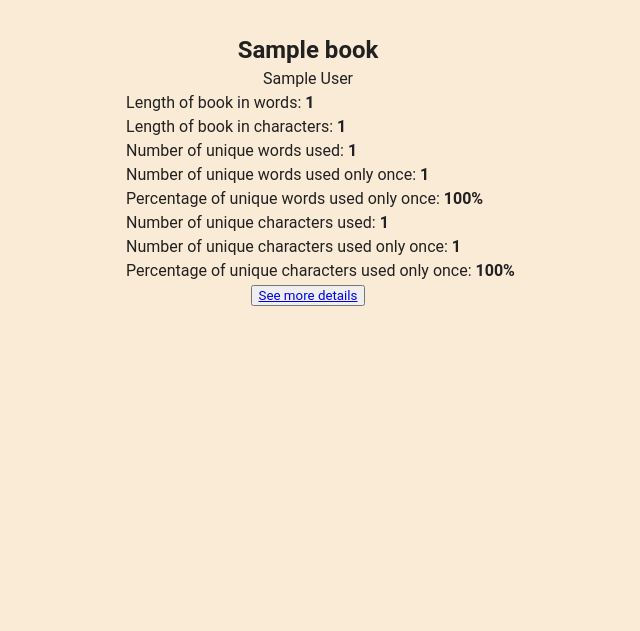
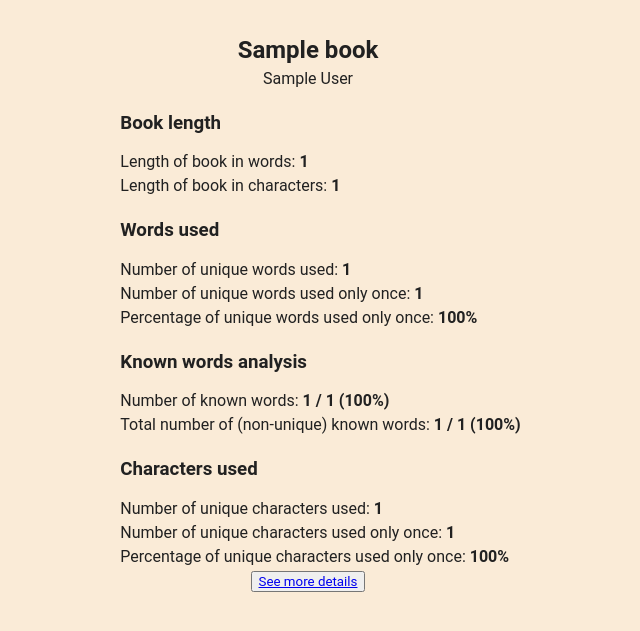
Before and after one commit to christofferaakre/japanese-ebook-analysis, a Flask app: template templates/books.html in a window 1280 px wide. Shown: the part 27-658 px from the top of the page, without its empty margins (352-992 px from the left). Run offline with Flask 2, Linux system fonts and the light colour scheme; the template is opened without the code that fills it: most values are stand-ins (such as "Sample title", 1, 10 or a date in 2020).

Commit message:
Added known words information to UI and cleaned up the UI a bit

```diff
--- a/static/css/books.css
+++ b/static/css/books.css
@@ -22,7 +22,7 @@
 }
 
 .cover-image {
-    height: 200px;
+    height: 500px;
 }
 
 .book-container {
--- a/templates/books.html
+++ b/templates/books.html
@@ -26,31 +26,59 @@
                 <img class="cover-image" src="{{ url_for('static', filename='../' + book.image)}}"/>
             {% endif %}
         <div class="info-container">
+            <h3 class="sub-title">Book length</h3>
             <span class="info">Length of book in words:
                 <span class="value">
                 {{book.n_words}}
                 </span>
             </span>
-            <span class="info">Length of book in characters:
+
+
+        <span class="info">Length of book in characters:
                 <span class="value">
                 {{book.n_chars}}
                 </span>
             </span>
+
+            <h3 class="sub-title">Words used</h3>
+
             <span class="info">Number of unique words used:
                 <span class="value">
                 {{book.n_words_unique}}
                 </span>
             </span>
+
             <span class="info">Number of unique words used only once:
                 <span class="value">
                 {{book.n_words_used_once}}
                 </span>
             </span>
+
             <span class="info">Percentage of unique words used only once:
                 <span class="value">
                 {{(book.n_words_used_once / book.n_words_unique * 100)|int}}%
                 </span>
             </span>
+
+            <h3 class="sub-tile">Known words analysis</h3>
+
+            <span class="info">Number of known words:
+                <span class="value">
+                {{book.n_known_words_unique}} / {{book.n_words_unique}}
+                ({{(book.n_known_words_unique / book.n_words_unique * 100)|int}}%)
+                </span>
+            </span>
+
+            <span class="info">Total number of (non-unique) known words:
+                <span class="value">
+                {{book.n_known_words_total}} / {{book.n_words}}
+                ({{(book.n_known_words_total / book.n_words * 100)|int}}%)
+                </span>
+            </span>
+
+
+
+            <h3 class="sub-title">Characters used</h3>
             <span class="info">Number of unique characters used:
                 <span class="value">
                 {{book.n_chars_unique}}
```
Also changed, not shown: 1 other file.
